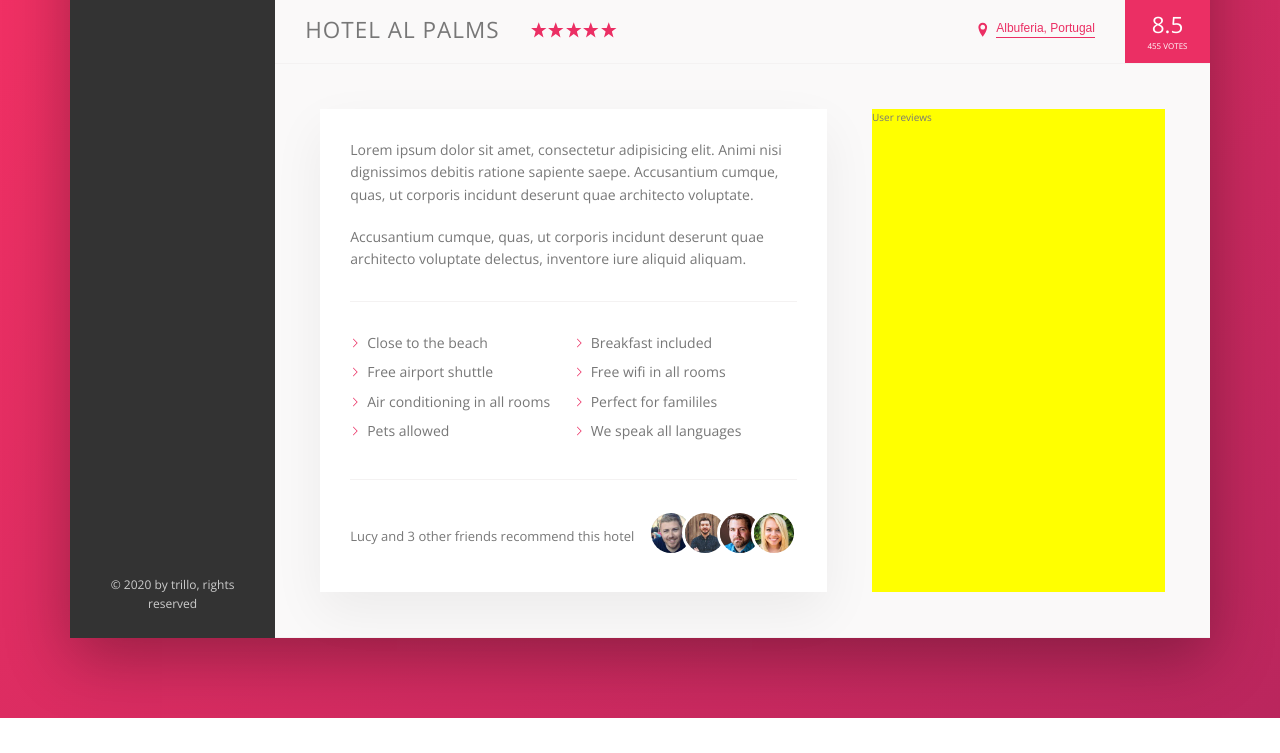
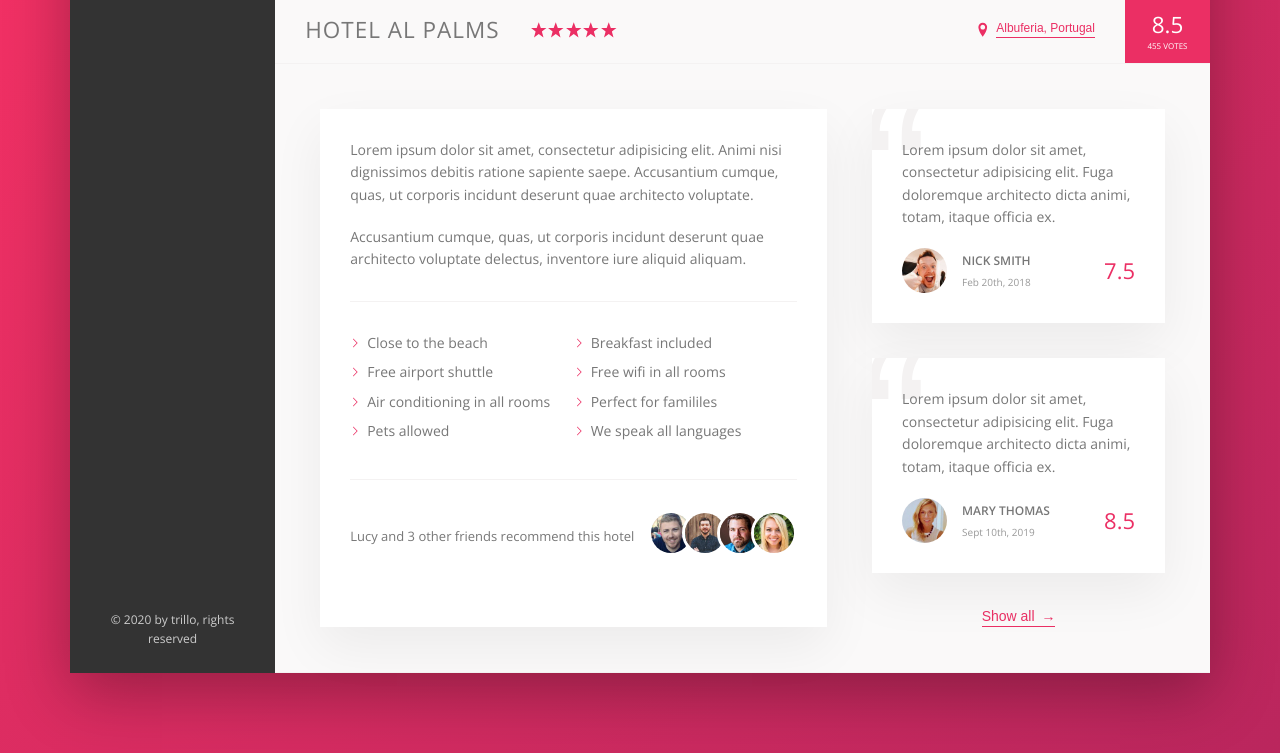
Before and after one commit to K-Sree-Lakshmi/Trillo, a website: page index.html in a window 1280 px wide. Shown: the part 519-1272 px from the top of the page. Before the commit the page ends 1237 px from the top, so only its background shows below. Drawn offline with nearby package versions, Linux system fonts and the light colour scheme.

Commit message:
[user review] feature building and styling user review section

```diff
--- a/index.html
+++ b/index.html
@@ -160,7 +160,34 @@
                         </div>
                     </div>
                     <div class="user-reviews">
-                        User reviews
+                        <figure class="review">
+                            <blockquote class="review__text">
+                                Lorem ipsum dolor sit amet, consectetur adipisicing elit. Fuga doloremque architecto dicta animi, totam, itaque officia ex.
+                            </blockquote>
+                            <figcaption class="review__user">
+                                <img src="img/user-1.jpg" alt="user 1" class="review__photo">
+                                <div class="review__user-box">
+                                    <p class="review__user-name">Nick Smith</p>
+                                    <p class="review__user-date">Feb 20th, 2018</p>
+                                </div>
+                                <div class="review__rating">7.5</div>
+                            </figcaption>
+                        </figure>
+
+                        <figure class="review">
+                            <blockquote class="review__text">
+                                Lorem ipsum dolor sit amet, consectetur adipisicing elit. Fuga doloremque architecto dicta animi, totam, itaque officia ex.
+                            </blockquote>
+                            <figcaption class="review__user">
+                                <img src="img/user-2.jpg" alt="user 2" class="review__photo">
+                                <div class="review__user-box">
+                                    <p class="review__user-name">Mary Thomas</p>
+                                    <p class="review__user-date">Sept 10th, 2019</p>
+                                </div>
+                                <div class="review__rating">8.5</div>
+                            </figcaption>
+                        </figure>
+                        <button class="btn-inline">Show all <span>&rarr;</span></button>
                     </div>
                 </div>
                 </main>
--- a/sass/_components.scss
+++ b/sass/_components.scss
@@ -258,8 +258,17 @@
     cursor: pointer;
     transition: all 0.2s;
 
+    span{
+        margin-left: 3px;
+        transition: margin-left 0.2s ;
+    }
+
     &:hover{
         color: var(--color-grey-dark-1);
+
+        span{
+            margin-left: 8px;
+        }
     }
 
     &:focus{
@@ -353,3 +362,64 @@
         }
     }
 }
+
+/////////////////////// REVIEW //////////////////
+
+.review{
+    background-color: #fff;
+    box-shadow: var(--shadow-light);
+    padding: 3rem;
+    margin-bottom: 3.5rem;
+    position: relative;
+    overflow: hidden;
+
+    &__text{
+        margin-bottom: 2rem;
+        z-index: 10;
+        position: relative;
+    }
+
+    &__user{
+        display: flex;
+        align-items: center;
+    }
+
+    &__photo{
+        width: 4.5rem;
+        height: 4.5rem;
+        border-radius: 50%;
+        margin-right: 1.5rem;
+    }
+
+    &__user-box{
+        margin-right: auto;
+    }
+    &__user-name{
+        font-size: 1.2rem;
+        font-weight: 600;
+        text-transform: uppercase;
+        margin-bottom: 0.4rem;
+
+    }
+    &__user-date{
+        font-size: 1rem;
+        color: var(--color-grey-dark-3);
+    }
+    &__rating{
+        color: var(--color-primary);
+        font-size: 2.2rem;
+        font-weight: 300;
+    }
+
+    &::before{
+        content: "\201C";
+        position: absolute;
+        top:6rem;
+        left: -1rem;
+        line-height: 1rem;
+        color: var(--color-grey-light-2);
+        font-size: 20rem;
+        font-family: sans-serif;
+        z-index: 1;
+    }
+}
--- a/sass/_layout.scss
+++ b/sass/_layout.scss
@@ -34,6 +34,7 @@
 }
 
 .detail{
+ font-size: 1.4rem;
   display: flex;
   padding: 4.5rem;
   background-color: var(-color-grey-light-1);
@@ -46,11 +47,12 @@
  margin-right: 4.5rem;
  box-shadow: var(--shadow-light);
  padding: 3rem;
- font-size: 1.4rem;
 
 }
 
 .user-reviews{
-background-color:yellow;
 flex: 1;
+display: flex;
+flex-direction: column;
+align-items: center;
 }
```
Also changed, not shown: css/style.css.
